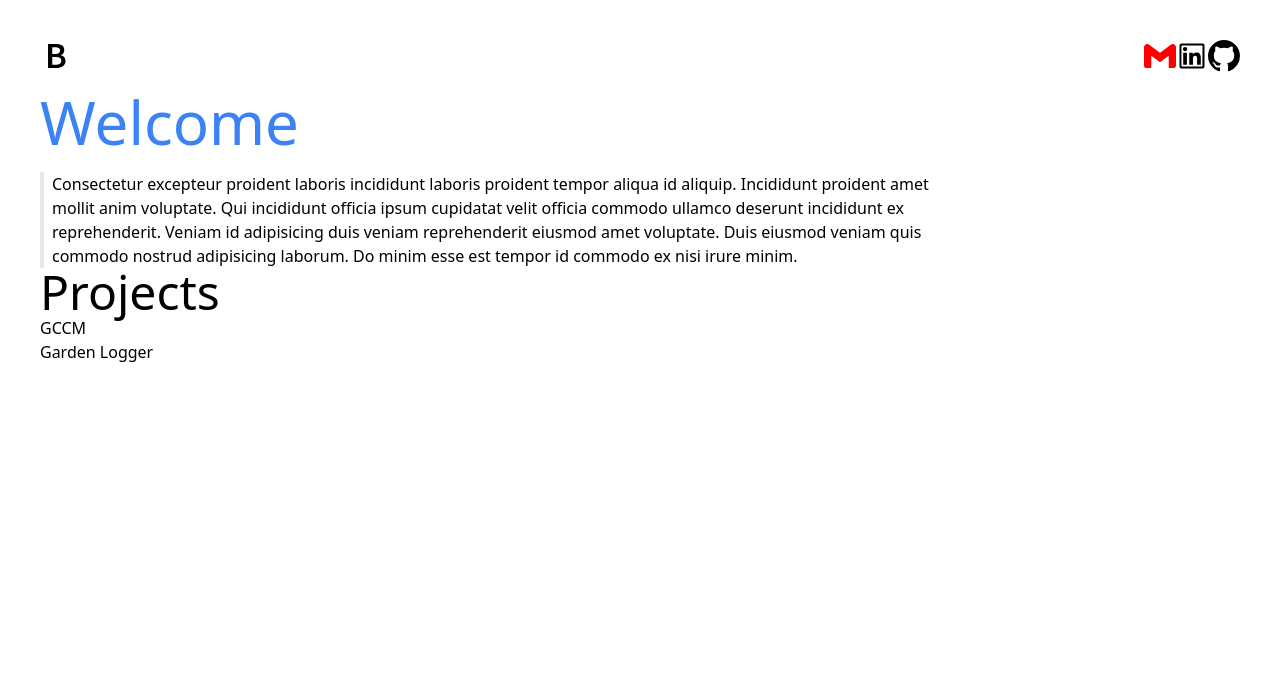
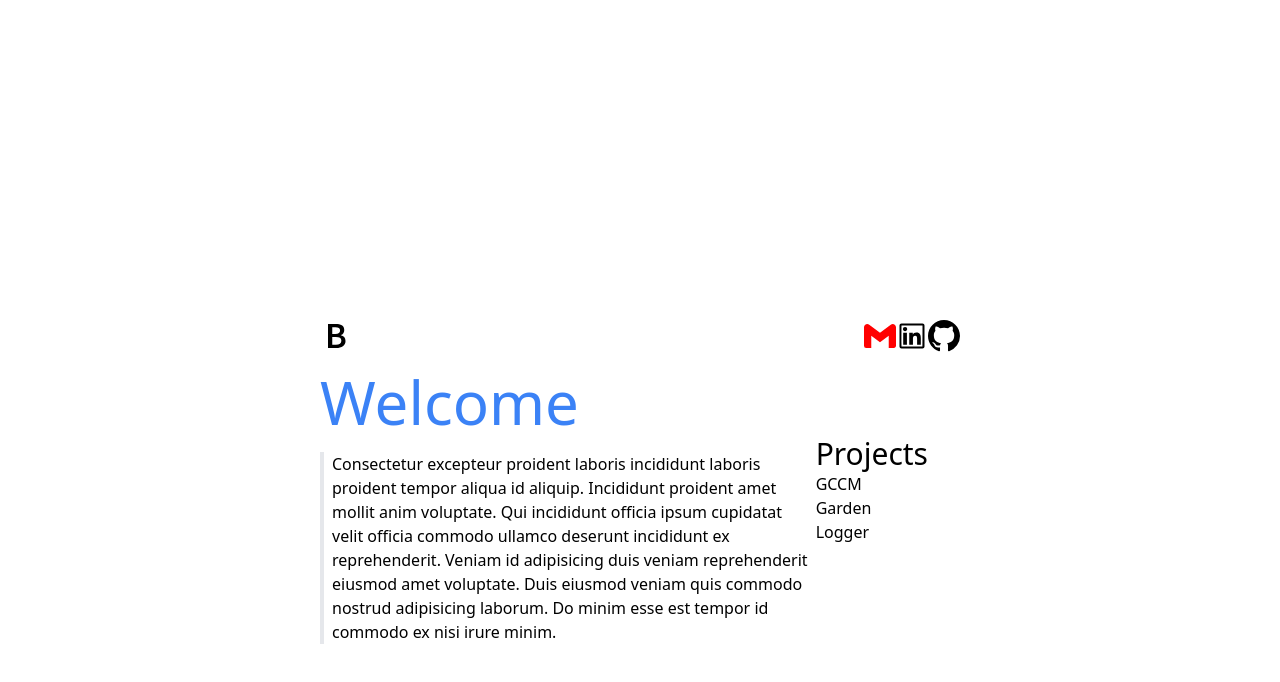
Before and after one commit to Uken81/portfolio, a React (Vite) app: page / in a window 1280 px wide. Shown: the top 682 px of the page. Built offline with nearby package versions, Linux system fonts and the light colour scheme.

Commit message:
Fix position styling of main message and projects.

```diff
--- a/src/App.tsx
+++ b/src/App.tsx
@@ -7,9 +7,9 @@ import './style.css';
 function App() {
   const [messageName, setMessageName] = useState('');
   return (
-    <div className="flex p-10">
-      <div className="border-red-500 border-opacity-10">
-        <Header setMessageName={setMessageName} />
+    <div className="p-80">
+      <Header setMessageName={setMessageName} />
+      <div className="flex flex-row">
         <MainMessage messageName={messageName} />
         <Projects setMessageName={setMessageName} />
       </div>
--- a/src/components/MainMessage.tsx
+++ b/src/components/MainMessage.tsx
@@ -22,10 +22,9 @@ export const MainMessage = ({ messageName }: Props) => {
         'Consectetur excepteur proident laboris incididunt laboris proident tempor aliqua id aliquip. Incididunt proident amet mollit anim voluptate. Qui incididunt officia ipsum cupidatat velit officia commodo ullamco deserunt incididunt ex reprehenderit. Veniam id adipisicing duis veniam reprehenderit eiusmod amet voluptate. Duis eiusmod veniam quis commodo nostrud adipisicing laborum. Do minim esse est tempor id commodo ex nisi irure minim.';
   }
   return (
-    <div className="mr-72 flex flex-col">
+    <div className="flex flex-col">
       <h1 className="mb-5 text-6xl text-blue-500">{title}</h1>
-
-      <span className="border-l-4 pl-2">{text}</span>
+      <span className="max-w-lg border-l-4 pl-2">{text}</span>
     </div>
   );
 };
--- a/src/components/Projects.tsx
+++ b/src/components/Projects.tsx
@@ -3,8 +3,8 @@ interface Props {
 }
 export const Projects = ({ setMessageName }: Props) => {
   return (
-    <div className="flex flex-col">
-      <h1 className="text-5xl">Projects</h1>
+    <div className="mt-16 mr-8 ml-auto flex flex-col">
+      <h1 className="text-3xl">Projects</h1>
       <span onClick={() => setMessageName('gccm')}>GCCM</span>
       <span onClick={() => setMessageName('garden')}>Garden Logger</span>
     </div>
```
